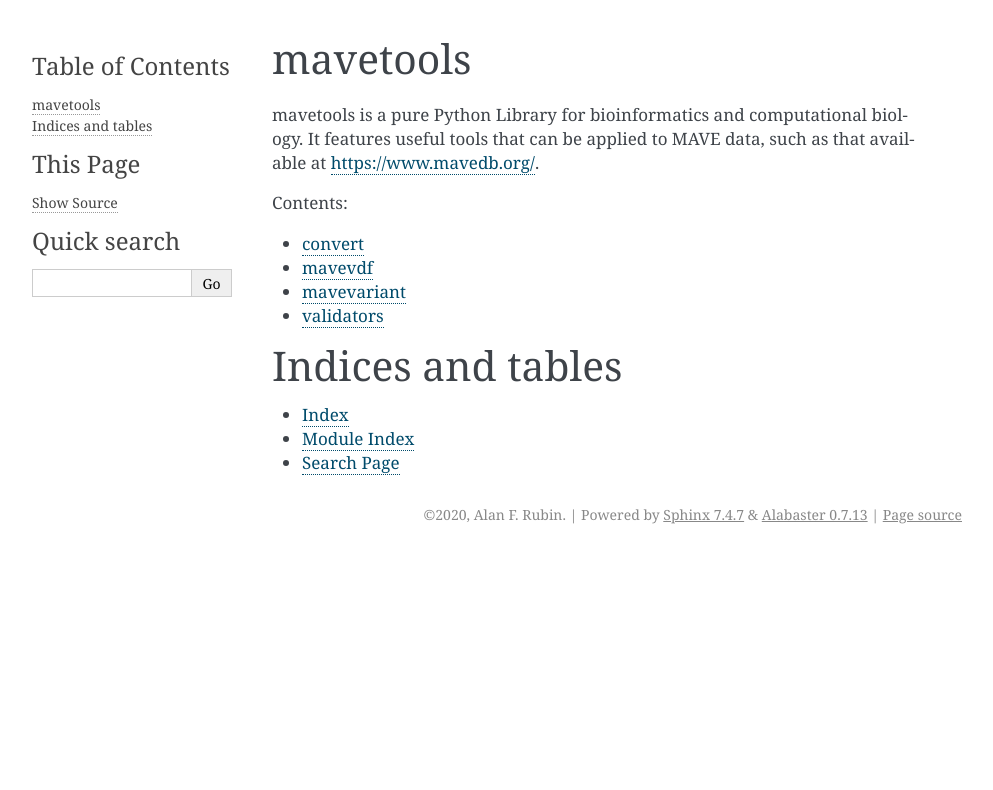
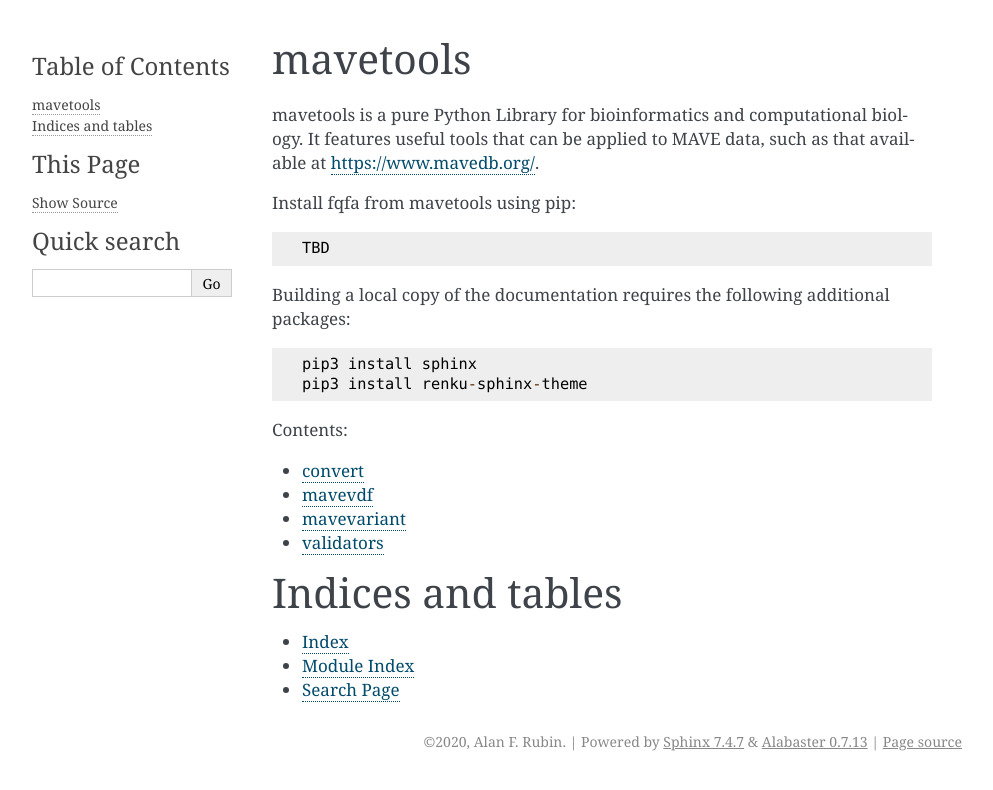
Before and after one commit to VariantEffect/mavetools, a Sphinx documentation site: the page built from docs/source/index.rst, in a window 1280 px wide. Shown: the top 790 px of the page, without its empty margins (148-1141 px from the left). Built offline with Sphinx 7.4.7, drawn with Linux system fonts in a browser that asks for light colours.

Commit message:
indicate user installs for local copy

```diff
--- a/docs/source/index.rst
+++ b/docs/source/index.rst
@@ -8,6 +8,15 @@
 mavetools is a pure Python Library for bioinformatics and computational biology.
 It features useful tools that can be applied to MAVE data, such as that available
 at https://www.mavedb.org/.
+
+Install fqfa from mavetools using pip::
+
+    TBD
+
+Building a local copy of the documentation requires the following additional packages::
+
+    pip3 install sphinx
+    pip3 install renku-sphinx-theme
 
 .. toctree::
    :maxdepth: 2
```
